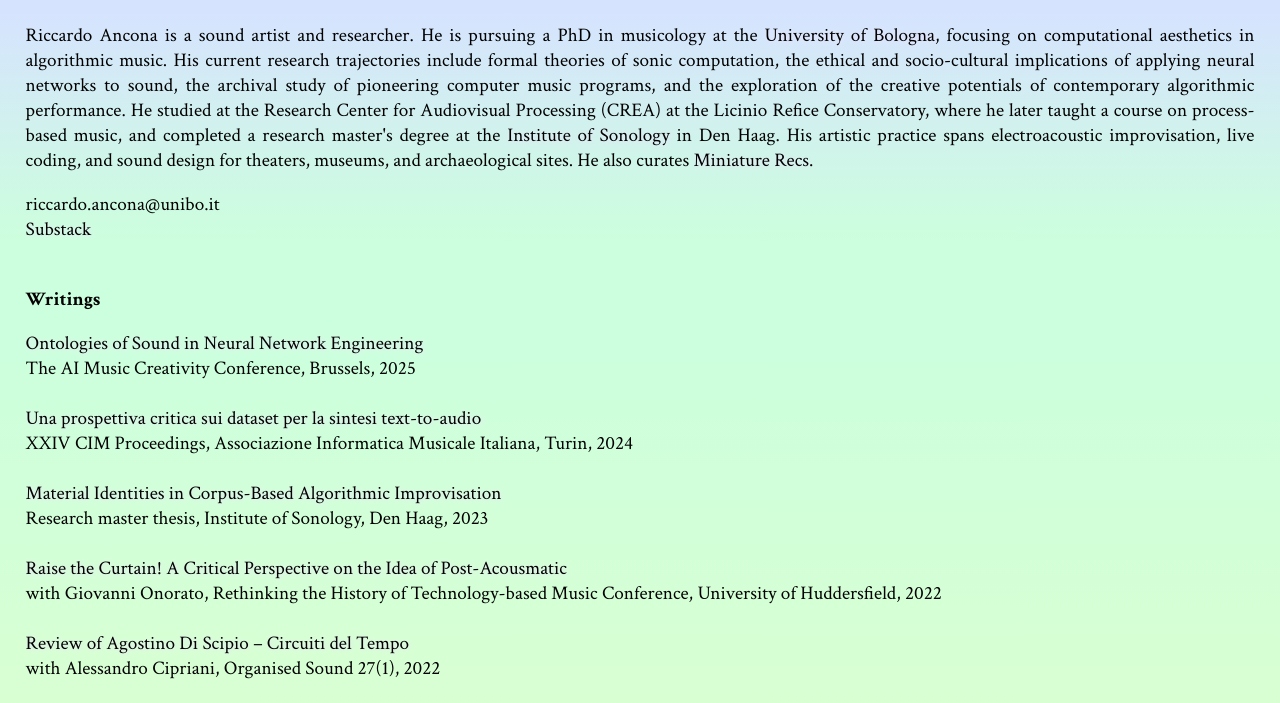
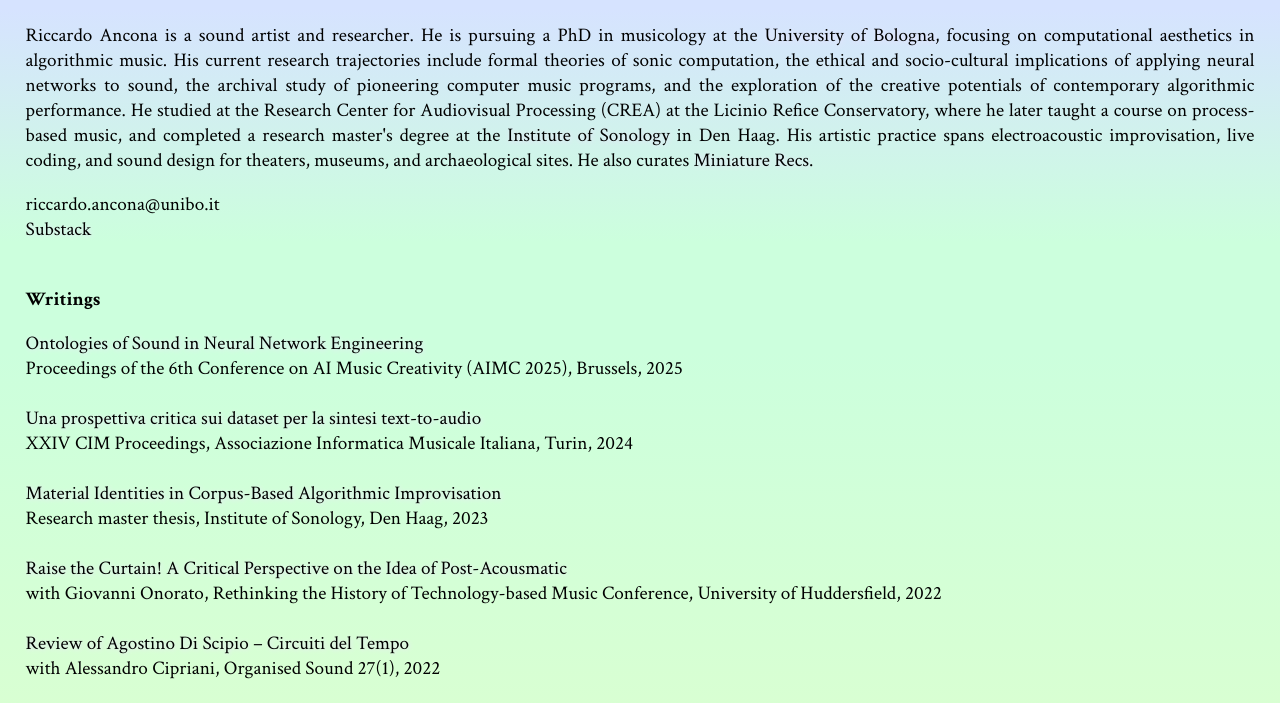
Before and after one commit to Olbos/riccardoancona.github.io, a plain HTML site: page index.html in a window 1280 px wide. Shown: the part 84-787 px from the top of the page. Drawn offline with Linux system fonts and the light colour scheme.

Commit message:
Correzione titolo papero

```diff
--- a/index.html
+++ b/index.html
@@ -43,7 +43,7 @@
        <div class="wr">
        <div class="wr-title"> <a href="https://zenodo.org/records/16946561" target="_blank">
          Ontologies of Sound in Neural Network Engineering</a></div>
-       <div class="wr-info">The AI Music Creativity Conference, Brussels, 2025</div>
+       <div class="wr-info">Proceedings of the 6th Conference on AI Music Creativity (AIMC 2025), Brussels, 2025</div>
      </div> <br>
       <div class="wr">
        <div class="wr-title"> <a href="https://cim.lim.di.unimi.it/2024_CIM_XXIV_Atti.pdf" target="_blank">
```
